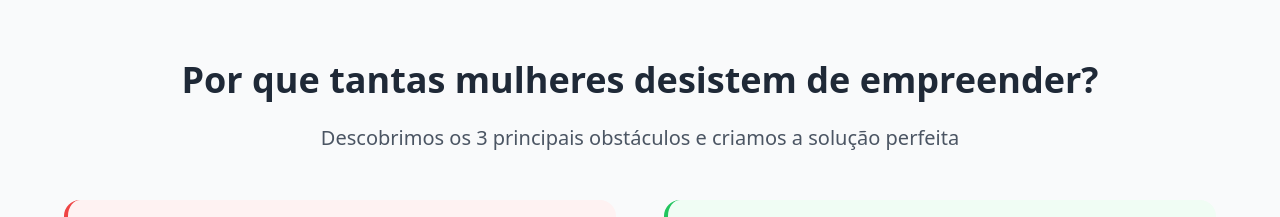
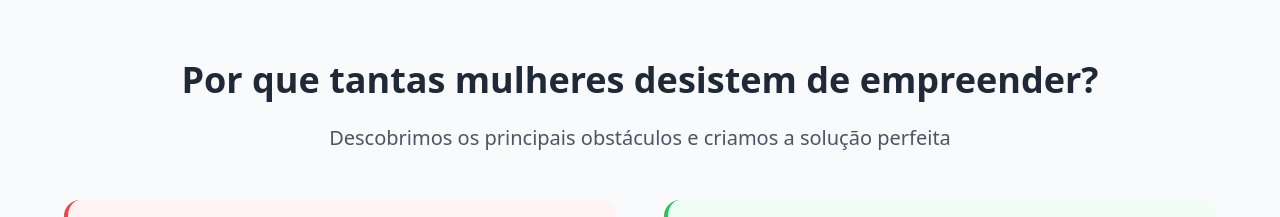
Before and after one commit to 95lucassdaniell/kit-empreendedora-reloaded, a React (Vite) app: page / in a window 1280 px wide. Shown: the part 1240-1457 px from the top of the page. Built offline with nearby package versions, Linux system fonts and the light colour scheme.

Commit message:
Remove number 3
Remove the number 3 from the text.

```diff
--- a/src/components/ProblemSolution.tsx
+++ b/src/components/ProblemSolution.tsx
@@ -1,3 +1,4 @@
+
 import React from 'react';
 const ProblemSolution = () => {
   return <section className="bg-gray-50 py-[50px]">
@@ -7,7 +8,7 @@ const ProblemSolution = () => {
             Por que tantas mulheres desistem de empreender?
           </h2>
           <p className="text-xl text-gray-600 mb-8">
-            Descobrimos os 3 principais obstáculos e criamos a solução perfeita
+            Descobrimos os principais obstáculos e criamos a solução perfeita
           </p>
         </div>
 
```
